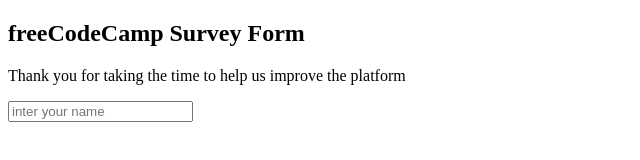
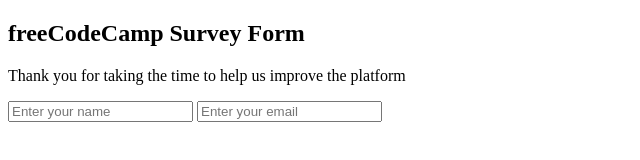
Before and after one commit to EngrHumza/Pak-Iraq, a plain HTML site: page fcc-test-suite-template-master/index.html in a window 1280 px wide. Shown: the whole page, without its empty margins (0-640 px from the left). Drawn offline with Linux system fonts and the light colour scheme.

Commit message:
Updated Index.html
added the features in form

```diff
--- a/fcc-test-suite-template-master/index.html
+++ b/fcc-test-suite-template-master/index.html
@@ -17,7 +17,8 @@
 
     <section>
       <form action="" id="survey-form">
-        <input type="text" id="name" placeholder="inter your name" title="you should put your first name">
+        <input type="text" id="name" placeholder="Enter your name" title="you should put your first name">
+        <input type="email" name="" id="email" placeholder="Enter your email" title="You should Enter your Email">
       </form>
     </section>
     <!--
```
